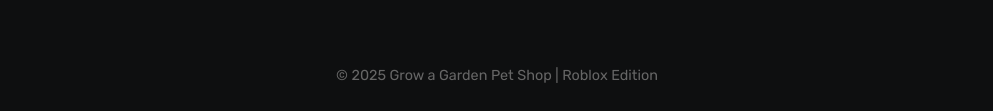
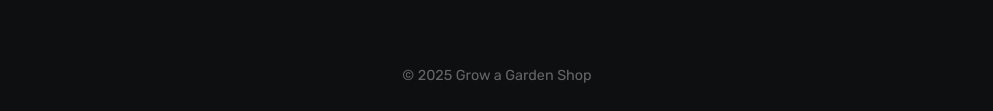
Before and after one commit to raptorek/GROW-A-GARDEN-STORE, a plain HTML site: page index.html in a window 1280 px wide. Shown: the part 2407-2518 px from the top of the page, without its empty margins (143-1136 px from the left). Drawn offline with Linux system fonts and the light colour scheme.

Commit message:
Update index.html

```diff
--- a/index.html
+++ b/index.html
@@ -188,7 +188,7 @@
   </section>
 
   <div class="footer">
-    © 2025 Grow a Garden Pet Shop | Roblox Edition
+    © 2025 Grow a Garden Shop
   </div>
 
 </body>
```
